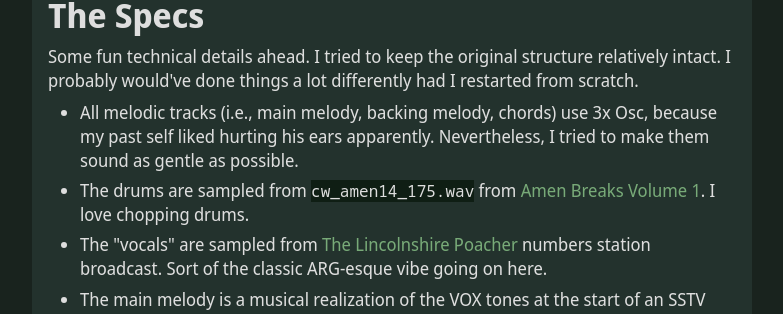
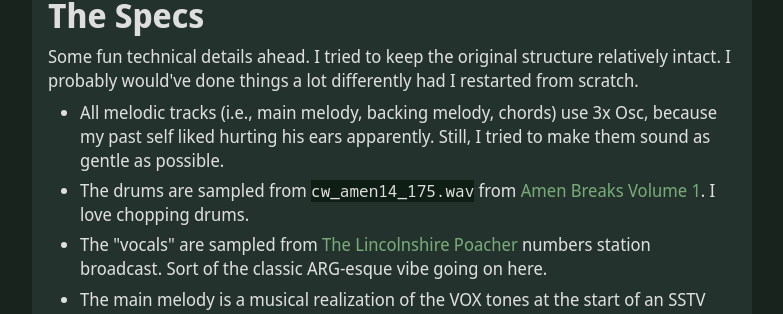
Before and after one commit to SanguineChameleon/sanguinechameleon.github.io, a Jekyll site: the page built from _posts/2026-08-18-signal.md, in a window 1280 px wide and 900 px high, scrolled down 844 px. Shown: the part 160-474 px from the top of the window, without its empty margins (248-1031 px from the left). Built offline with Jekyll 4.4.1, drawn with Linux system fonts in a browser that asks for light colours.

Commit message:
Nevertheless -> Still

```diff
--- a/_posts/2026-08-18-signal.md
+++ b/_posts/2026-08-18-signal.md
@@ -21,7 +21,7 @@ So yeah, it roughly took 2.5 years, but honestly, the raw number of man-hours wa
 
 Some fun technical details ahead. I tried to keep the original structure relatively intact. I probably would've done things a lot differently had I restarted from scratch.
 
-- All melodic tracks (i.e., main melody, backing melody, chords) use 3x Osc, because my past self liked hurting his ears apparently. Nevertheless, I tried to make them sound as gentle as possible.
+- All melodic tracks (i.e., main melody, backing melody, chords) use 3x Osc, because my past self liked hurting his ears apparently. Still, I tried to make them sound as gentle as possible.
 
 - The drums are sampled from ``cw_amen14_175.wav`` from [Amen Breaks Volume 1](https://rhythm-lab.com/amen_breaks/). I love chopping drums.
 
```
